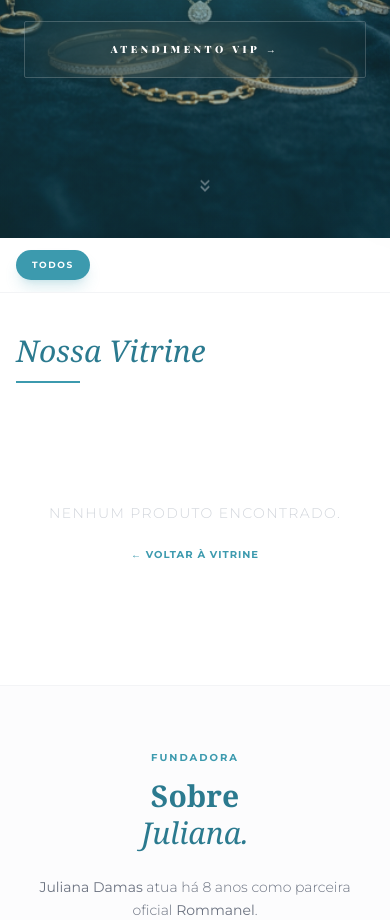
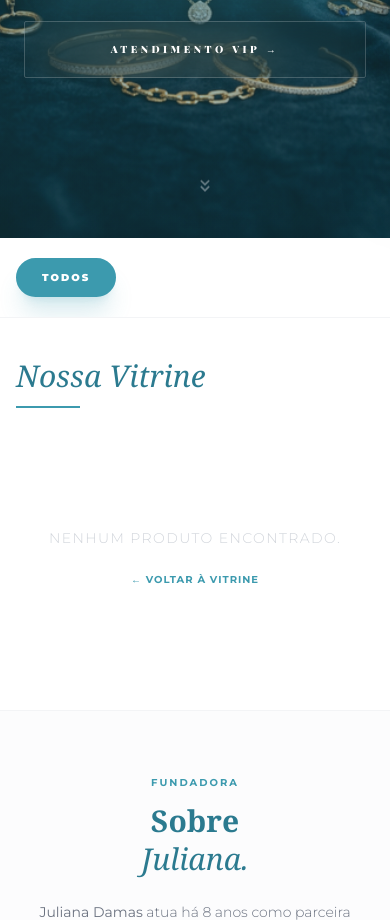
Before and after one commit to artaxerxesfleury/barbearia-tavares, a PHP site: page / in a window 390 px wide. Shown: the part 630-1550 px from the top of the page. Run offline with PHP 8.4, Linux system fonts and the light colour scheme; data that the repository does not hold is empty; some web fonts are replaced.

Commit message:
style(ui): luxury layout refresh, 1rd-col mobile and premium checkout module

```diff
--- a/.gemini/antigravity/scratch/projeto_damas_FINAL_v5/footer.php
+++ b/.gemini/antigravity/scratch/projeto_damas_FINAL_v5/footer.php
@@ -126,23 +126,28 @@
         </div>
         <div id="cart-items" class="flex-1 overflow-y-auto p-8 space-y-8 no-scrollbar bg-white"></div>
 
-        <!-- CALCULO DE FRETE -->
-        <div class="px-8 pb-4 border-t border-gray-100 bg-[#fafafa] pt-6 flex-shrink-0" id="frete-container" style="display: none;">
-            <label class="block text-[9px] font-black text-[#2A6B7A] uppercase tracking-[0.3em] mb-3 flex justify-between">
-                <span>Calcular Entrega</span>
-                <span id="frete-loading" class="hidden text-[#3C9AAE]">Calculando...</span>
-            </label>
-            <div class="flex gap-2">
+        <!-- CALCULO DE FRETE PREMIUM -->
+        <div class="px-8 pb-6 border-t border-gray-100 bg-[#fafafa] pt-8 flex-shrink-0" id="frete-container" style="display: none;">
+            <div class="flex items-center justify-between mb-4">
+                <div class="flex items-center gap-2">
+                    <svg xmlns="http://www.w3.org/2000/svg" width="14" height="14" viewBox="0 0 24 24" fill="none" stroke="#2A6B7A" stroke-width="2.5"><path d="M20 10c0 6-8 12-8 12s-8-6-8-12a8 8 0 0 1 16 0Z"/><circle cx="12" cy="10" r="3"/></svg>
+                    <span class="text-[10px] font-black text-[#2A6B7A] uppercase tracking-[0.25em]">Calcular Entrega</span>
+                </div>
+                <span id="frete-loading" class="hidden text-[9px] font-bold text-[#3C9AAE] animate-pulse uppercase tracking-widest">Calculando...</span>
+            </div>
+
+            <div class="flex gap-1 p-1 bg-white border border-gray-200 rounded-sm">
                 <input type="text" id="cart-cep" placeholder="00000-000" maxlength="9" oninput="formatCEP(this)"
-                    class="w-full px-4 py-3 bg-white border border-gray-200 rounded-sm text-sm focus:outline-none focus:border-[#3C9AAE] transition-all font-bold text-[#2A6B7A] placeholder-gray-300">
-                <button onclick="calcularFrete()" class="px-4 bg-[#2A6B7A] text-white hover:bg-[#3C9AAE] rounded-sm text-[9px] font-black uppercase tracking-widest transition">Calcular</button>
+                    class="flex-1 px-4 py-3 bg-transparent border-none text-sm focus:outline-none focus:ring-0 font-bold text-[#2A6B7A] placeholder-gray-300">
+                <button onclick="calcularFrete()" class="px-5 bg-[#2A6B7A] text-white hover:bg-[#3C9AAE] rounded-sm text-[9px] font-black uppercase tracking-widest transition-all">Calcular</button>
             </div>
-            <div id="frete-results" class="mt-4 space-y-2 hidden">
+
+            <div id="frete-results" class="mt-5 space-y-3 hidden">
                 <!-- Javascript vai injetar os precos de PAC/Sedex aqui -->
             </div>
         </div>
 
-        <div class="p-8 border-t border-gray-100 bg-[#fafafa] space-y-4 flex-shrink-0">
+        <div class="p-8 border-t border-gray-100 bg-[#fafafa] space-y-5 flex-shrink-0">
             <div class="flex justify-between items-center mb-2">
                 <span class="text-[10px] uppercase tracking-[0.4em] text-gray-400 font-black">Investimento Total</span>
                 <span id="cart-total" class="text-2xl font-serif font-black text-[#3C9AAE]">R$ 0,00</span>
@@ -161,7 +166,7 @@
                     <span>Comprar via Mercado Pago</span>
                 </button>
             </div>
-            <p class="text-[8px] text-gray-300 text-center uppercase tracking-widest font-bold">Parcelamento em até 12x disponível</p>
+            <p class="text-[9px] text-[#2A6B7A]/60 text-center uppercase tracking-[0.2em] font-black">Parcelamento em até 12x disponível</p>
         </div>
     </div>
 
--- a/.gemini/antigravity/scratch/projeto_damas_FINAL_v5/index.php
+++ b/.gemini/antigravity/scratch/projeto_damas_FINAL_v5/index.php
@@ -60,7 +60,7 @@ function render_card_produto($p) {
             </div>
         </a>
         <div class="text-center pt-5 pb-2 px-1 flex-1 flex flex-col justify-between gap-3">
-            <h4 class="text-[#2A6B7A] text-[10px] md:text-[11px] font-extrabold uppercase tracking-[0.2em] leading-relaxed group-hover:text-[#3C9AAE] transition-colors duration-500 px-2">
+            <h4 class="text-[#2A6B7A] text-[11px] md:text-[12px] font-extrabold uppercase tracking-[0.2em] leading-relaxed group-hover:text-[#3C9AAE] transition-colors duration-500 px-2 min-h-[40px] flex items-center justify-center">
                 <?php echo htmlspecialchars($p['nome']); ?>
             </h4>
             <div>
@@ -115,17 +115,17 @@ function render_card_produto($p) {
 </header>
 
 <!-- FILTROS POR CATEGORIA -->
-<nav class="bg-white/90 backdrop-blur-xl border-b border-gray-100 sticky top-[56px] md:top-[64px] z-40 overflow-x-auto no-scrollbar">
-    <div class="px-4 md:px-6 py-3 flex items-center gap-2 min-w-max mx-auto">
+<nav class="bg-white/95 backdrop-blur-2xl border-b border-gray-100 sticky top-[56px] md:top-[64px] z-40 overflow-x-auto no-scrollbar py-1">
+    <div class="px-4 md:px-8 py-4 flex items-center gap-3 min-w-max mx-auto justify-start md:justify-center">
         <a href="index.php#vitrine"
-            class="px-4 py-2 text-[9px] font-bold uppercase tracking-[0.18em] transition-all rounded-full whitespace-nowrap
-                <?php echo !$cat_id ? 'bg-[#3C9AAE] text-white shadow-lg shadow-[#3C9AAE]/20' : 'text-gray-400 hover:text-[#3C9AAE] hover:bg-[#3C9AAE]/8'; ?>">
+            class="px-6 py-2.5 text-[10px] font-black uppercase tracking-[0.2em] transition-all rounded-full border-2 whitespace-nowrap
+                <?php echo !$cat_id ? 'bg-[#3C9AAE] text-white border-[#3C9AAE] shadow-xl shadow-[#3C9AAE]/20' : 'text-gray-400 border-gray-100 hover:border-[#3C9AAE]/30 hover:text-[#3C9AAE] hover:bg-gray-50'; ?>">
             Todos
         </a>
         <?php foreach ($categorias as $cat): ?>
         <a href="index.php?cat=<?php echo $cat['id']; ?>#vitrine"
-            class="px-4 py-2 text-[9px] font-bold uppercase tracking-[0.18em] transition-all rounded-full whitespace-nowrap
-                <?php echo $cat_id == $cat['id'] ? 'bg-[#3C9AAE] text-white shadow-lg shadow-[#3C9AAE]/20' : 'text-gray-400 hover:text-[#3C9AAE] hover:bg-[#3C9AAE]/8'; ?>">
+            class="px-6 py-2.5 text-[10px] font-black uppercase tracking-[0.2em] transition-all rounded-full border-2 whitespace-nowrap
+                <?php echo $cat_id == $cat['id'] ? 'bg-[#3C9AAE] text-white border-[#3C9AAE] shadow-xl shadow-[#3C9AAE]/20' : 'text-gray-400 border-gray-100 hover:border-[#3C9AAE]/30 hover:text-[#3C9AAE] hover:bg-gray-50'; ?>">
             <?php echo htmlspecialchars($cat['nome']); ?>
         </a>
         <?php endforeach; ?>
@@ -183,8 +183,8 @@ endif;
             <?php endif; ?>
         </div>
 
-        <!-- Grid de produtos -->
-        <div class="grid grid-cols-2 sm:grid-cols-3 lg:grid-cols-4 gap-x-3 md:gap-x-8 gap-y-8 md:gap-y-16">
+        <!-- Grid de produtos: Redimensionado para 1 coluna no mobile para peças saltarem aos olhos -->
+        <div class="grid grid-cols-1 sm:grid-cols-2 lg:grid-cols-4 gap-x-6 md:gap-x-10 gap-y-12 md:gap-y-20 px-2 md:px-0">
             <?php if ($vitrine_home): ?>
                 <?php foreach ($vitrine_home as $cat_nome => $items): ?>
                     <!-- Separador de Categoria -->
```
